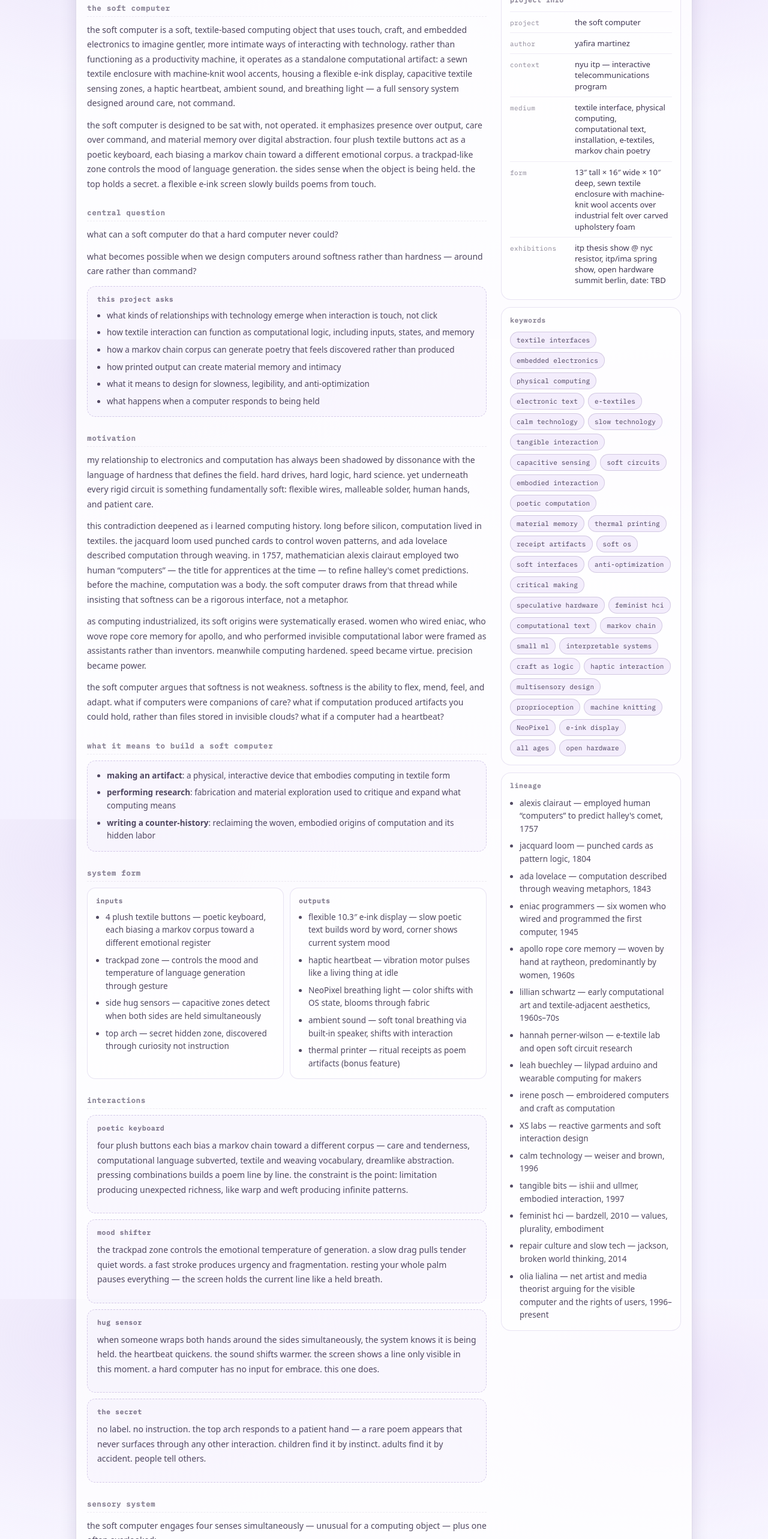
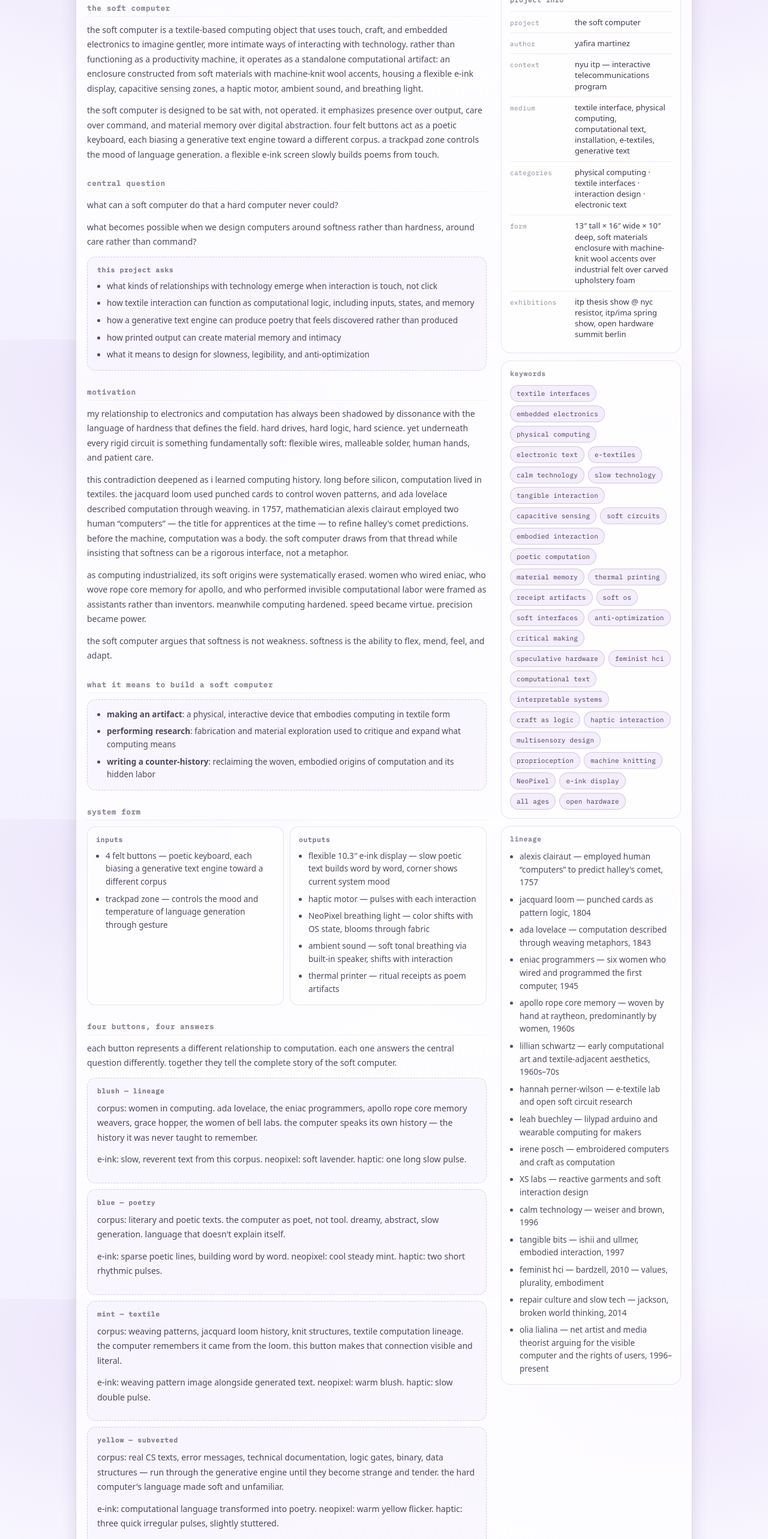
Before and after one commit to yafira/soft-computer, a Next.js app: page /about in a window 1280 px wide. Shown: the part 234-2800 px from the top of the page at 60% size. Built offline with nearby package versions, Linux system fonts and the light colour scheme.

Commit message:
updated about pg

```diff
--- a/src/app/about/page.js
+++ b/src/app/about/page.js
@@ -3,7 +3,7 @@ import Link from "next/link";
 export const metadata = {
   title: "about • soft.computer",
   description:
-    "the soft computer is an interactive textile sculpture that reimagines computing as tactile, slow, and caring.",
+    "the soft computer is a textile-based computing object that imagines gentler, more intimate ways of interacting with technology.",
 };
 
 export default function AboutPage() {
@@ -23,25 +23,23 @@ export default function AboutPage() {
             <h2 className="h2">the soft computer</h2>
 
             <p className="p">
-              the soft computer is a soft, textile-based computing object that
-              uses touch, craft, and embedded electronics to imagine gentler,
-              more intimate ways of interacting with technology. rather than
+              the soft computer is a textile-based computing object that uses
+              touch, craft, and embedded electronics to imagine gentler, more
+              intimate ways of interacting with technology. rather than
               functioning as a productivity machine, it operates as a standalone
-              computational artifact: a sewn textile enclosure with machine-knit
-              wool accents, housing a flexible e-ink display, capacitive textile
-              sensing zones, a haptic heartbeat, ambient sound, and breathing
-              light — a full sensory system designed around care, not command.
+              computational artifact: an enclosure constructed from soft
+              materials with machine-knit wool accents, housing a flexible e-ink
+              display, capacitive sensing zones, a haptic motor, ambient sound,
+              and breathing light.
             </p>
 
             <p className="p">
               the soft computer is designed to be sat with, not operated. it
               emphasizes presence over output, care over command, and material
-              memory over digital abstraction. four plush textile buttons act as
-              a poetic keyboard, each biasing a markov chain toward a different
-              emotional corpus. a trackpad-like zone controls the mood of
-              language generation. the sides sense when the object is being
-              held. the top holds a secret. a flexible e-ink screen slowly
-              builds poems from touch.
+              memory over digital abstraction. four felt buttons act as a poetic
+              keyboard, each biasing a generative text engine toward a different
+              corpus. a trackpad zone controls the mood of language generation.
+              a flexible e-ink screen slowly builds poems from touch.
             </p>
 
             <h2 className="h2">central question</h2>
@@ -50,7 +48,7 @@ export default function AboutPage() {
             </p>
             <p className="p">
               what becomes possible when we design computers around softness
-              rather than hardness — around care rather than command?
+              rather than hardness, around care rather than command?
             </p>
 
             <div className="aboutCallouts">
@@ -66,7 +64,7 @@ export default function AboutPage() {
                     including inputs, states, and memory
                   </li>
                   <li>
-                    how a markov chain corpus can generate poetry that feels
+                    how a generative text engine can produce poetry that feels
                     discovered rather than produced
                   </li>
                   <li>
@@ -76,7 +74,6 @@ export default function AboutPage() {
                     what it means to design for slowness, legibility, and
                     anti-optimization
                   </li>
-                  <li>what happens when a computer responds to being held</li>
                 </ul>
               </div>
             </div>
@@ -112,10 +109,7 @@ export default function AboutPage() {
 
             <p className="p">
               the soft computer argues that softness is not weakness. softness
-              is the ability to flex, mend, feel, and adapt. what if computers
-              were companions of care? what if computation produced artifacts
-              you could hold, rather than files stored in invisible clouds? what
-              if a computer had a heartbeat?
+              is the ability to flex, mend, feel, and adapt.
             </p>
 
             <h2 className="h2">what it means to build a soft computer</h2>
@@ -145,20 +139,12 @@ export default function AboutPage() {
                 <div className="aboutLabel">inputs</div>
                 <ul className="aboutList">
                   <li>
-                    4 plush textile buttons — poetic keyboard, each biasing a
-                    markov corpus toward a different emotional register
+                    4 felt buttons — poetic keyboard, each biasing a generative
+                    text engine toward a different corpus
                   </li>
                   <li>
                     trackpad zone — controls the mood and temperature of
                     language generation through gesture
-                  </li>
-                  <li>
-                    side hug sensors — capacitive zones detect when both sides
-                    are held simultaneously
-                  </li>
-                  <li>
-                    top arch — secret hidden zone, discovered through curiosity
-                    not instruction
                   </li>
                 </ul>
               </div>
@@ -170,10 +156,7 @@ export default function AboutPage() {
                     flexible 10.3&Prime; e-ink display — slow poetic text builds
                     word by word, corner shows current system mood
                   </li>
-                  <li>
-                    haptic heartbeat — vibration motor pulses like a living
-                    thing at idle
-                  </li>
+                  <li>haptic motor — pulses with each interaction</li>
                   <li>
                     NeoPixel breathing light — color shifts with OS state,
                     blooms through fabric
@@ -182,54 +165,73 @@ export default function AboutPage() {
                     ambient sound — soft tonal breathing via built-in speaker,
                     shifts with interaction
                   </li>
-                  <li>
-                    thermal printer — ritual receipts as poem artifacts (bonus
-                    feature)
-                  </li>
+                  <li>thermal printer — ritual receipts as poem artifacts</li>
                 </ul>
               </div>
             </div>
 
-            <h2 className="h2">interactions</h2>
+            <h2 className="h2">four buttons, four answers</h2>
+            <p className="p">
+              each button represents a different relationship to computation.
+              each one answers the central question differently. together they
+              tell the complete story of the soft computer.
+            </p>
+
             <div className="aboutCallouts">
               <div className="aboutCallout">
-                <div className="aboutLabel">poetic keyboard</div>
+                <div className="aboutLabel">blush — lineage</div>
                 <p className="p small">
-                  four plush buttons each bias a markov chain toward a different
-                  corpus — care and tenderness, computational language
-                  subverted, textile and weaving vocabulary, dreamlike
-                  abstraction. pressing combinations builds a poem line by line.
-                  the constraint is the point: limitation producing unexpected
-                  richness, like warp and weft producing infinite patterns.
+                  corpus: women in computing. ada lovelace, the eniac
+                  programmers, apollo rope core memory weavers, grace hopper,
+                  the women of bell labs. the computer speaks its own history —
+                  the history it was never taught to remember.
+                </p>
+                <p className="p small">
+                  e-ink: slow, reverent text from this corpus. neopixel: soft
+                  lavender. haptic: one long slow pulse.
                 </p>
               </div>
+
               <div className="aboutCallout">
-                <div className="aboutLabel">mood shifter</div>
+                <div className="aboutLabel">blue — poetry</div>
                 <p className="p small">
-                  the trackpad zone controls the emotional temperature of
-                  generation. a slow drag pulls tender quiet words. a fast
-                  stroke produces urgency and fragmentation. resting your whole
-                  palm pauses everything — the screen holds the current line
-                  like a held breath.
+                  corpus: literary and poetic texts. the computer as poet, not
+                  tool. dreamy, abstract, slow generation. language that
+                  doesn&apos;t explain itself.
+                </p>
+                <p className="p small">
+                  e-ink: sparse poetic lines, building word by word. neopixel:
+                  cool steady mint. haptic: two short rhythmic pulses.
                 </p>
               </div>
+
               <div className="aboutCallout">
-                <div className="aboutLabel">hug sensor</div>
+                <div className="aboutLabel">mint — textile</div>
                 <p className="p small">
-                  when someone wraps both hands around the sides simultaneously,
-                  the system knows it is being held. the heartbeat quickens. the
-                  sound shifts warmer. the screen shows a line only visible in
-                  this moment. a hard computer has no input for embrace. this
-                  one does.
+                  corpus: weaving patterns, jacquard loom history, knit
+                  structures, textile computation lineage. the computer
+                  remembers it came from the loom. this button makes that
+                  connection visible and literal.
+                </p>
+                <p className="p small">
+                  e-ink: weaving pattern image alongside generated text.
+                  neopixel: warm blush. haptic: slow double pulse.
                 </p>
               </div>
+
               <div className="aboutCallout">
-                <div className="aboutLabel">the secret</div>
+                <div className="aboutLabel">yellow — subverted</div>
                 <p className="p small">
-                  no label. no instruction. the top arch responds to a patient
-                  hand — a rare poem appears that never surfaces through any
-                  other interaction. children find it by instinct. adults find
-                  it by accident. people tell others.
+                  corpus: real CS texts, error messages, technical
+                  documentation, logic gates, binary, data structures — run
+                  through the generative engine until they become strange and
+                  tender. the hard computer&apos;s language made soft and
+                  unfamiliar.
+                </p>
+                <p className="p small">
+                  e-ink: computational language transformed into poetry.
+                  neopixel: warm yellow flicker. haptic: three quick irregular
+                  pulses, slightly stuttered.
                 </p>
               </div>
             </div>
@@ -243,21 +245,21 @@ export default function AboutPage() {
               <div className="aboutCallout">
                 <ul className="aboutList">
                   <li>
-                    <strong>touch</strong> — plush mixed-material buttons, sewn
-                    textile surface with knit wool accents, haptic heartbeat
+                    <strong>touch</strong> — felt buttons, soft textile surface
+                    with knit wool accents, haptic motor
                   </li>
                   <li>
                     <strong>sight</strong> — slow poetic text on flexible e-ink,
                     NeoPixel breathing light through fabric
                   </li>
                   <li>
-                    <strong>sound</strong> — ambient breathing via fruit jam
-                    built-in speaker, tonal shifts with interaction
+                    <strong>sound</strong> — ambient breathing via built-in
+                    speaker, tonal shifts with interaction
                   </li>
                   <li>
                     <strong>proprioception</strong> — the sense of your own body
-                    in space. the object has weight. you hold it, cradle it,
-                    wrap your hands around it. a screen has no body. this does.
+                    in space. the object has weight. you hold it, cradle it. a
+                    screen has no body. this does.
                   </li>
                 </ul>
               </div>
@@ -266,9 +268,7 @@ export default function AboutPage() {
               and one design principle that runs through all of them:{" "}
               <strong>slowness</strong>. the piece is rate-limited and
               intentional. it resists speed. in a world of optimized interfaces,
-              the soft computer asks you to wait, to stay, to notice. that
-              experience of time — slowed down, made physical — is itself
-              something a hard computer cannot give you.
+              the soft computer asks you to wait, to stay, to notice.
             </p>
 
             <h2 className="h2">soft os states</h2>
@@ -286,8 +286,7 @@ export default function AboutPage() {
                 <div className="aboutLabel">play</div>
                 <p className="p small">
                   active interaction. buttons and trackpad generate poetry word
-                  by word. the heartbeat is steady. sound shifts with mood.
-                  light shifts with state.
+                  by word. sound shifts with mood. light shifts with state.
                 </p>
               </div>
 
@@ -295,93 +294,20 @@ export default function AboutPage() {
                 <div className="aboutLabel">dream</div>
                 <p className="p small">
                   idle ambient mode. the display drifts with self-generated
-                  text. the NeoPixel dims. breathing slows. the object waits,
-                  alive, for someone to return.
+                  text. the NeoPixel dims. breathing slows. the object waits for
+                  someone to return.
                 </p>
               </div>
             </div>
 
-            <section className="knownsUnknowns">
-              <div className="kuBlock">
-                <div className="kuTitle">the knowns</div>
-                <div className="kuSubtitle">what&apos;s already underway</div>
-
-                <ul>
-                  <li>
-                    conductive textile swatches tested for capacitive sensing
-                  </li>
-                  <li>
-                    soft, foam-based functional button experiments studying
-                    tactile feel and responsiveness
-                  </li>
-                  <li>fruit jam + pi confirmed as core electronics platform</li>
-                  <li>flexible 10.3&Prime; e-ink screen ordered</li>
-                  <li>
-                    markov chain text engine in development alongside reading
-                    and writing electronic text coursework
-                  </li>
-                  <li>
-                    sewn enclosure as primary construction method, with two
-                    small kh-930 accent pieces: trackpad swatch and screen frame
-                    panel in macintosh beige and soft lavender
-                  </li>
-                  <li>
-                    preliminary interaction flow: invitation &rarr; presence
-                    &rarr; imprint
-                  </li>
-                  <li>
-                    form studies complete: arched enclosure approximately
-                    13&Prime; tall &times; 16&Prime; wide &times; 10&Prime; deep
-                  </li>
-                </ul>
-              </div>
-
-              <div className="kuBlock">
-                <div className="kuTitle">the unknowns</div>
-                <div className="kuSubtitle">open questions</div>
-
-                <ul>
-                  <li>
-                    long-term reliability of soft sensing materials under
-                    repeated use
-                  </li>
-                  <li>
-                    calibrating capacitive zones so interaction feels
-                    intentional, not noisy
-                  </li>
-                  <li>
-                    balancing poetic openness with interaction clarity for
-                    first-time users
-                  </li>
-                  <li>
-                    whether warmth and thermal printing will be stable enough
-                    for the show
-                  </li>
-                </ul>
-
-                <div className="kuMiniTitle">how i&apos;ll address them</div>
-                <ul>
-                  <li>early material testing and stress cycles</li>
-                  <li>locking input zones and thresholds quickly</li>
-                  <li>
-                    short user tests focused on clarity and feel, not features
-                  </li>
-                </ul>
-              </div>
-            </section>
-
             <h2 className="h2">text generation</h2>
             <p className="p">
-              in parallel, i am taking reading and writing electronic text with
-              allison parrish, a course centered on computational text, natural
-              language processing, and small-scale predictive models including
-              markov chains. rather than relying on large opaque language
-              models, the soft computer uses lightweight and interpretable
-              methods — small probabilistic systems, curated corpora, and modest
-              models that align with the project&apos;s values of transparency,
-              slowness, and materiality. each of the four buttons biases the
-              system toward a different emotional corpus. the poem is built from
-              touch.
+              rather than relying on large opaque language models, the soft
+              computer uses lightweight and interpretable methods — small
+              probabilistic systems, curated corpora, and modest models that
+              align with the project&apos;s values of transparency, slowness,
+              and materiality. each of the four buttons biases the system toward
+              a different corpus. the poem is built from touch.
             </p>
 
             <h2 className="h2">audience + context</h2>
@@ -409,9 +335,9 @@ export default function AboutPage() {
                 <div className="aboutLabel">where it lives</div>
                 <ul className="aboutList">
                   <li>installation context, public interaction</li>
-                  <li>itp spring show 2026</li>
+                  <li>itp thesis show @ nyc resistor, april 2026</li>
+                  <li>itp/ima spring show, may 2026</li>
                   <li>open hardware summit, berlin, may 2026</li>
-                  <li>receipts act as traces of shared time</li>
                   <li>
                     the object needs only one wall outlet and a stable surface
                   </li>
@@ -461,7 +387,16 @@ export default function AboutPage() {
                 <div className="aboutMetaKey">medium</div>
                 <div className="aboutMetaVal">
                   textile interface, physical computing, computational text,
-                  installation, e-textiles, markov chain poetry
+                  installation, e-textiles, generative text
+                </div>
+              </div>
+
+              <div className="aboutMetaRow">
+                <div className="aboutMetaKey">categories</div>
+
+                <div className="aboutMetaVal">
+                  physical computing · textile interfaces · interaction design ·
+                  electronic text
                 </div>
               </div>
 
@@ -469,7 +404,7 @@ export default function AboutPage() {
                 <div className="aboutMetaKey">form</div>
                 <div className="aboutMetaVal">
                   13&Prime; tall &times; 16&Prime; wide &times; 10&Prime; deep,
-                  sewn textile enclosure with machine-knit wool accents over
+                  soft materials enclosure with machine-knit wool accents over
                   industrial felt over carved upholstery foam
                 </div>
               </div>
@@ -478,7 +413,7 @@ export default function AboutPage() {
                 <div className="aboutMetaKey">exhibitions</div>
                 <div className="aboutMetaVal">
                   itp thesis show @ nyc resistor, itp/ima spring show, open
-                  hardware summit berlin, date: TBD
+                  hardware summit berlin
                 </div>
               </div>
             </div>
@@ -509,8 +444,6 @@ export default function AboutPage() {
                   "speculative hardware",
                   "feminist hci",
                   "computational text",
-                  "markov chain",
-                  "small ml",
                   "interpretable systems",
                   "craft as logic",
                   "haptic interaction",
```
